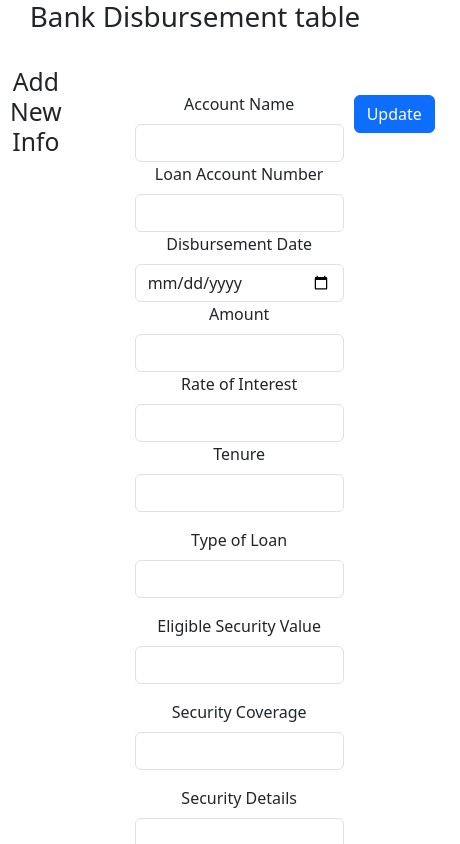
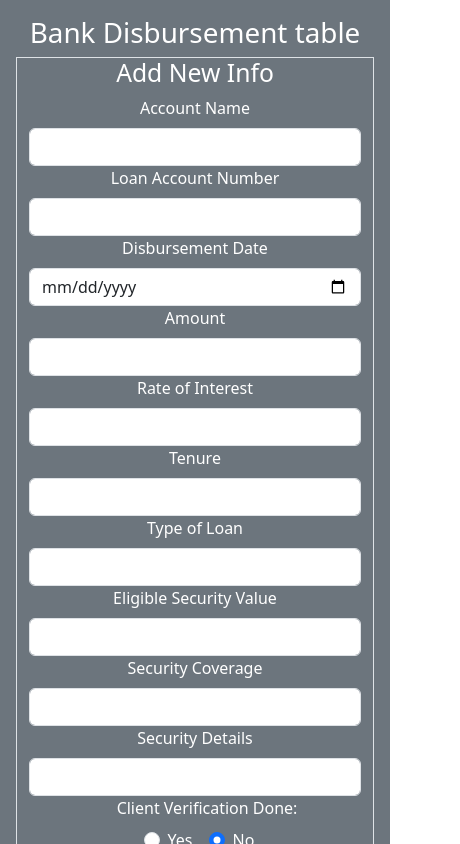
Before and after one commit to codeshrabon/Bank-Disbursement-client, a React (Vite) app in the folder bank-disbursement-client/: page /add in a window 390 px wide. Shown: the top 844 px of the page, 460 px wide, since content can reach past the window. Built offline with nearby package versions, Linux system fonts and the light colour scheme.

Commit message:
fixed add new info form

```diff
--- a/bank-disbursement-client/src/App.jsx
+++ b/bank-disbursement-client/src/App.jsx
@@ -9,12 +9,11 @@ import FetchData from './Components/FetchData';
 import ShowData from './Components/ShowData';
 import EditData from './Components/EditData'
 import AddDataForm from './Components/AddDataForm'
-import ExampleTest from './Components/ExampleTest';
 
 
 function App() {
   return(
-    <div>
+    <div className='p-3 mb-2 bg-secondary text-white'>
       <div className='text-center'>
       <h1>Bank Disbursement table</h1>
 
--- a/bank-disbursement-client/src/Components/AddDataForm.jsx
+++ b/bank-disbursement-client/src/Components/AddDataForm.jsx
@@ -48,22 +48,14 @@ function AddDataForm() {
 
   return (
     <div
-      className="container mt-4"
-      style={{ display: "flex", gap: "20px", padding: "10px" }}
-    >
+      className="container md-4 border ">
       <h2>Add New Info</h2>
-      <div className="row col-md-7 mb-3 align-items-center">
+      <div className="row">
         <form
           onSubmit={handleSubmit}
-          style={{
-            display: "flex",
-            gap: "10px",
-            marginLeft: "40px",
-            padding: "25px",
-          }}
         >
-          <div className="row col-md-7 mb-3 align-items-center">
-            <div className="col mb-3">
+          <div className="row">
+            <div className="col mb-2 ">
               <label className="form-label">Account Name</label>
               <input
                 type="text"
@@ -74,7 +66,9 @@ function AddDataForm() {
                 required
               />
 
-              <label className="form-label">Loan Account Number</label>
+              <label className="form-label">
+                Loan Account Number
+              </label>
               <input
                 type="text"
                 name="loan_account_number"
@@ -113,8 +107,6 @@ function AddDataForm() {
                 onChange={handleChange}
                 required
               />
-
-              <div className="col-md-6 mb-3">
                 <label className="form-label">Tenure</label>
                 <input
                   type="text"
@@ -124,10 +116,8 @@ function AddDataForm() {
                   onChange={handleChange}
                   required
                 />
-              </div>
 
-              <div className="col-md-6 mb-3">
-                <label className="form-label">Type of Loan</label>
+              <label className="form-label">Type of Loan</label>
                 <input
                   type="text"
                   name="type_of_loan"
@@ -136,9 +126,9 @@ function AddDataForm() {
                   onChange={handleChange}
                   required
                 />
-              </div>
 
-              <div className="col-md-6 mb-3">
+
+
                 <label className="form-label">Eligible Security Value</label>
                 <input
                   type="number"
@@ -147,9 +137,9 @@ function AddDataForm() {
                   value={formData.eligible_security_value}
                   onChange={handleChange}
                 />
-              </div>
 
-              <div className="col-md-6 mb-3">
+
+
                 <label className="form-label">Security Coverage</label>
                 <input
                   type="number"
@@ -158,9 +148,9 @@ function AddDataForm() {
                   value={formData.security_coverage}
                   onChange={handleChange}
                 />
-              </div>
 
-              <div className="col-md-6 mb-3">
+
+
                 <label className="form-label">Security Details</label>
                 <input
                   type="text"
@@ -169,23 +159,11 @@ function AddDataForm() {
                   value={formData.security_details_as_per_sanction}
                   onChange={handleChange}
                 />
-              </div>
+
 
               {/* Checkboxes in a single column */}
-              <div className="col-md-6 mb-3">
+
                 <div className="form-check">
-                  {/* <input
-                  className="form-check-input"
-                  type="checkbox"
-                  name="client_identification_done_with_varification"
-                  checked={
-                    formData.client_identification_done_with_varification
-                  }
-                  onChange={handleChange}
-                />
-                <label className="form-check-label">
-                  Client Verification Done
-                </label> */}
                   <div className="mb-3">
                     <label className="form-label d-block">
                       Client Verification Done:
@@ -364,9 +342,9 @@ function AddDataForm() {
                     </div>
                   </div>
                 </div>
-              </div>
 
-              <div className="col-md-6 mb-3">
+
+
                 <label className="form-label">Borrower Exposure Limit</label>
                 <input
                   type="number"
@@ -375,7 +353,6 @@ function AddDataForm() {
                   value={formData.signal_borrower_exposure_limit}
                   onChange={handleChange}
                 />
-              </div>
 
               <div className="col-12 mb-3">
                 <label className="form-label">Comment</label>
@@ -388,28 +365,19 @@ function AddDataForm() {
               </div>
             </div>
           </div>
-          <div>
+          <div className="col-12">
             <button
               type="submit"
               className="btn btn-primary"
-              style={{ marginTop: "3px" }}
+              style={{ marginBottom: "18px" }}
             >
               Update
             </button>
           </div>
 
-          {/* <button type="submit" className="btn btn-primary">Add Info</button> */}
+
         </form>
       </div>
-      {/* <div>
-        <button
-          type="submit"
-          className="btn btn-primary"
-          style={{ marginTop: "3px" }}
-        >
-          Update
-        </button>
-      </div> */}
     </div>
   );
 }
--- a/bank-disbursement-client/src/Components/ShowData.jsx
+++ b/bank-disbursement-client/src/Components/ShowData.jsx
@@ -5,6 +5,7 @@ import { useParams } from "react-router-dom";
 function ShowData() {
   const { id } = useParams();
   const [info, setInfo] = useState(null);
+  const navigate = useNavigate();
 
   useEffect(() => {
     axios.get(`http://localhost:8080/api/disbursement/getById/${id}`)
@@ -12,12 +13,27 @@ function ShowData() {
       .catch((err) => console.error(err));
   }, [id]);
 
+
   if (!info) return <div>Loading...</div>;
 
   return (
-    <div className="container mt-4">
-      <h2 className="mb-3">Details for ID: {id}</h2>
-      <table className="table table-bordered table-striped">
+    <div className="container mt-4 border">
+      <h2 className=" container mb-3">
+        <div>
+        <button
+          type="submit"
+          className="btn btn-primary"
+          onClick={() => navigate("/")}
+        >
+           Back
+        </button>
+        </div>
+        Details for ID: {id}
+
+
+      </h2>
+
+      <table className="table table-bordered table-striped ">
         <tbody>
           {Object.entries(info).map(([key, value]) => (
             <tr key={key}>
```
